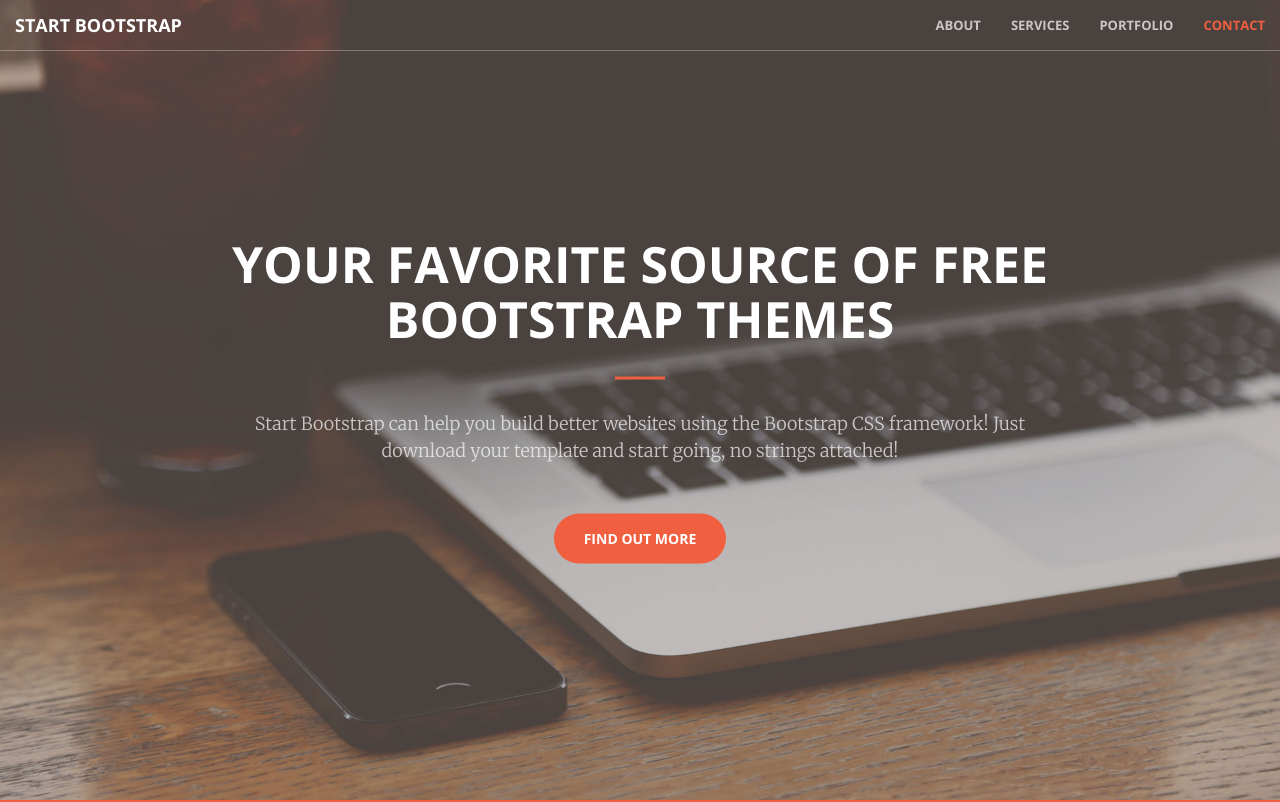
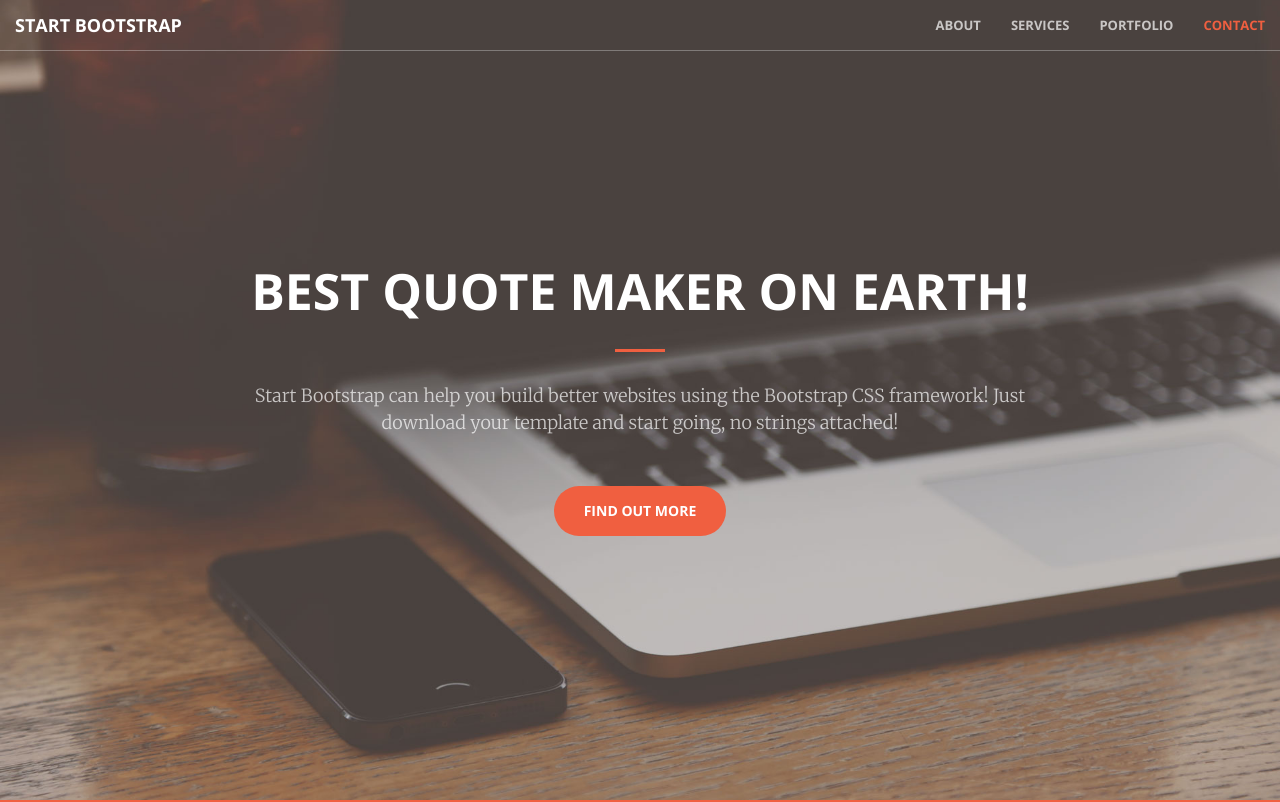
Before and after one commit to pchhibber/beats, a website: page index.html in a window 1280 px wide. Shown: the top 802 px of the page. Drawn offline with nearby package versions, Linux system fonts and the light colour scheme.

Commit message:
Update index.html

```diff
--- a/index.html
+++ b/index.html
@@ -71,7 +71,7 @@
     <header>
         <div class="header-content">
             <div class="header-content-inner">
-                <h1 id="homeHeading">Your Favorite Source of Free Bootstrap Themes</h1>
+                <h1 id="homeHeading">Best Quote Maker on Earth!</h1>
                 <hr>
                 <p>Start Bootstrap can help you build better websites using the Bootstrap CSS framework! Just download your template and start going, no strings attached!</p>
                 <a href="#about" class="btn btn-primary btn-xl page-scroll">Find Out More</a>
```
